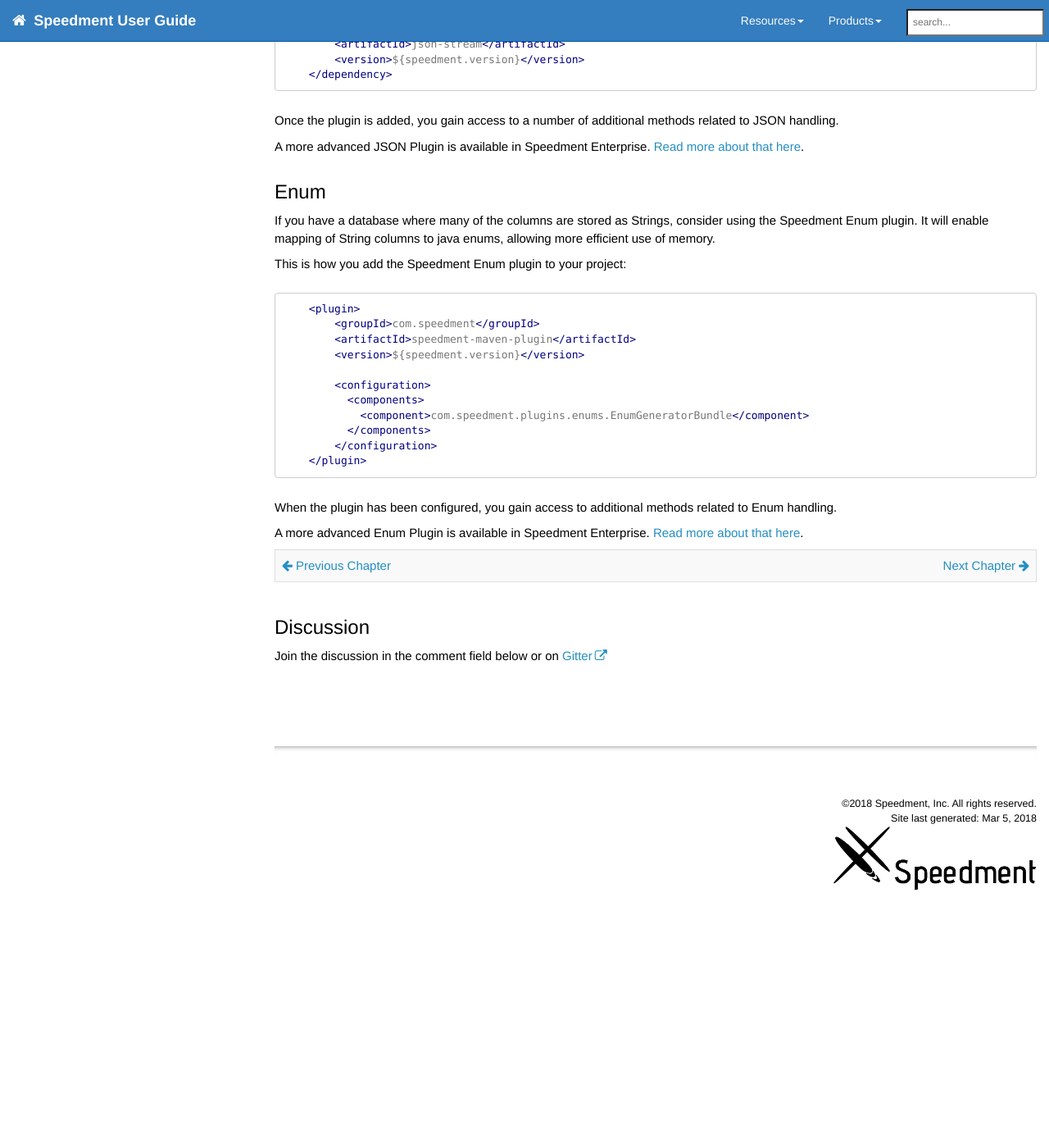
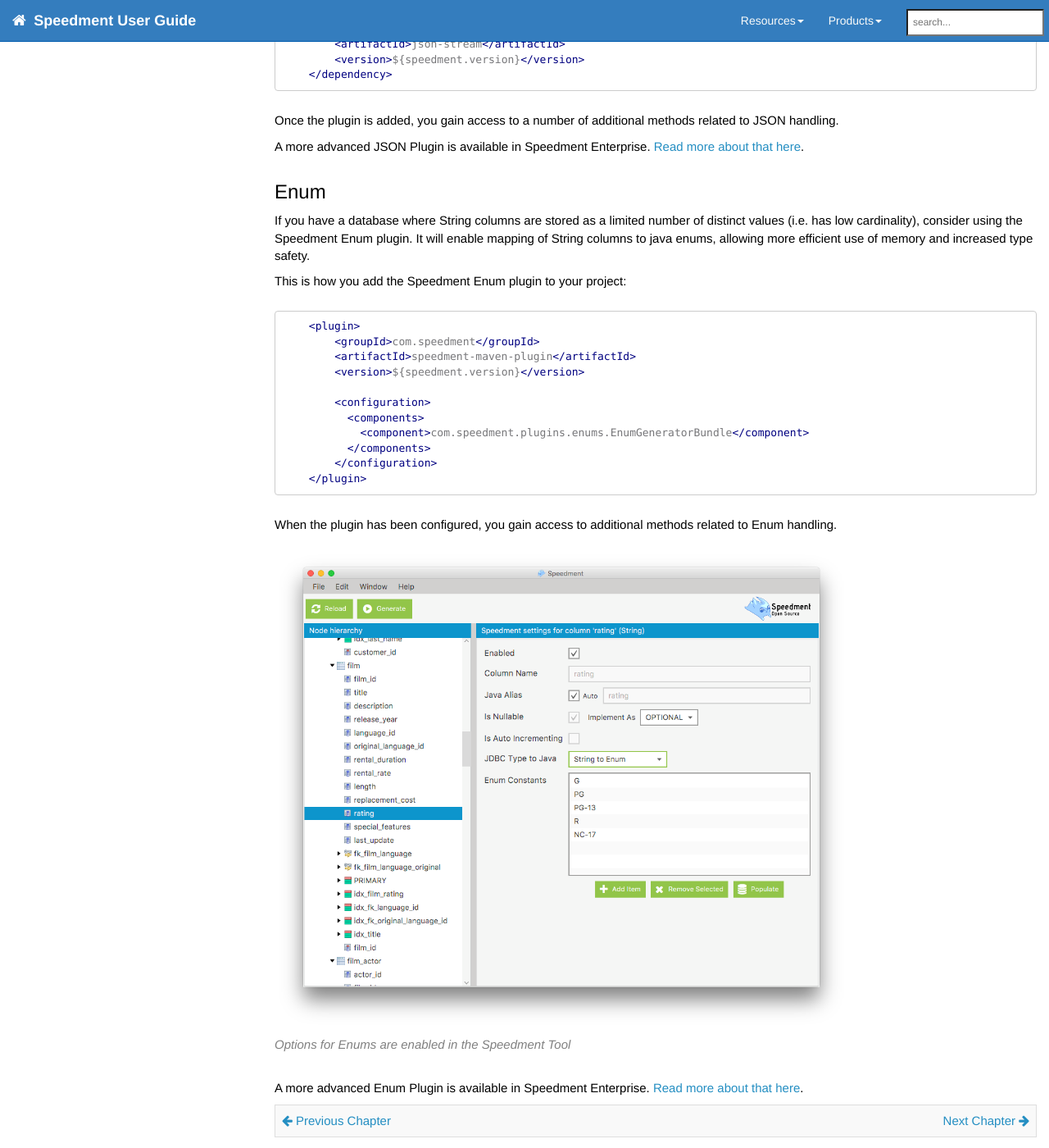
Before and after one commit to speedment/speedment-doc, a Jekyll site: the page built from pages/integration.md, in a window 1280 px wide and 1400 px high, scrolled down 2929 px. Shown: the whole window at 82% size. Built offline with Jekyll 4.4.1, drawn with Linux system fonts in a browser that asks for light colours; nearby versions of some CDN libraries; comment, search, counter and statistics services are not loaded; before the commit the page ends 4090 px from its top, so only the background shows below that.

Commit message:
Add descriptive image to Enum-section

````diff
--- a/pages/integration.md
+++ b/pages/integration.md
@@ -144,7 +144,7 @@
 A more advanced JSON Plugin is available in Speedment Enterprise. [Read more about that here](enterprise_json#top).
 
 ## Enum
-If you have a database where many of the columns are stored as Strings, consider using the Speedment Enum plugin. It will enable mapping of String columns to java enums, allowing more efficient use of memory.
+If you have a database where String columns are stored as a limited number of distinct values (i.e. has low cardinality), consider using the Speedment Enum plugin. It will enable mapping of String columns to java enums, allowing more efficient use of memory and increased type safety.
 
 This is how you add the Speedment Enum plugin to your project:
 ``` xml
@@ -163,6 +163,8 @@
 
 When the plugin has been configured, you gain access to additional methods related to Enum handling.
 
+{% include image.html file="Enum5.png" url="https://www.speedment.com/" alt="Define an Enum - Select a Column" caption="Options for Enums are enabled in the Speedment Tool" %}
+
 A more advanced Enum Plugin is available in Speedment Enterprise. [Read more about that here](enterprise_enums#top).
 
 {% include prev_next.html %}
````
